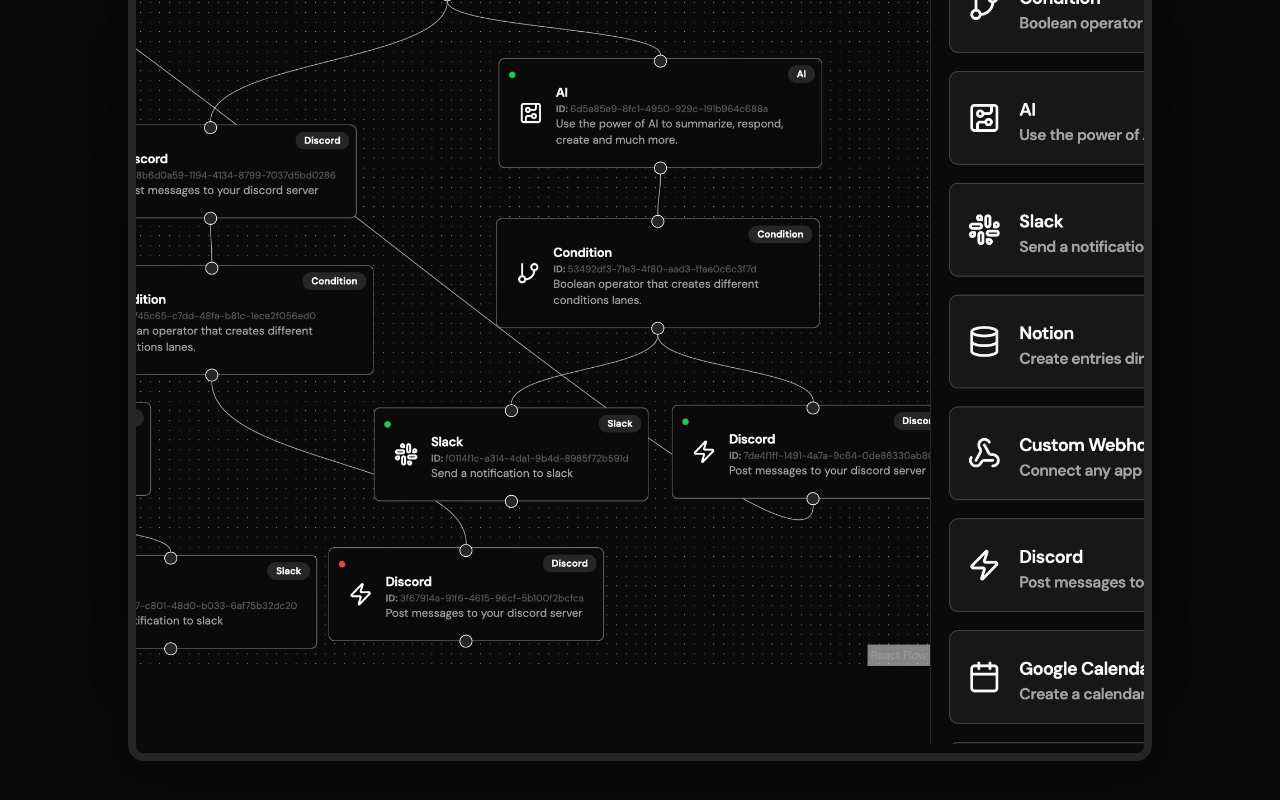
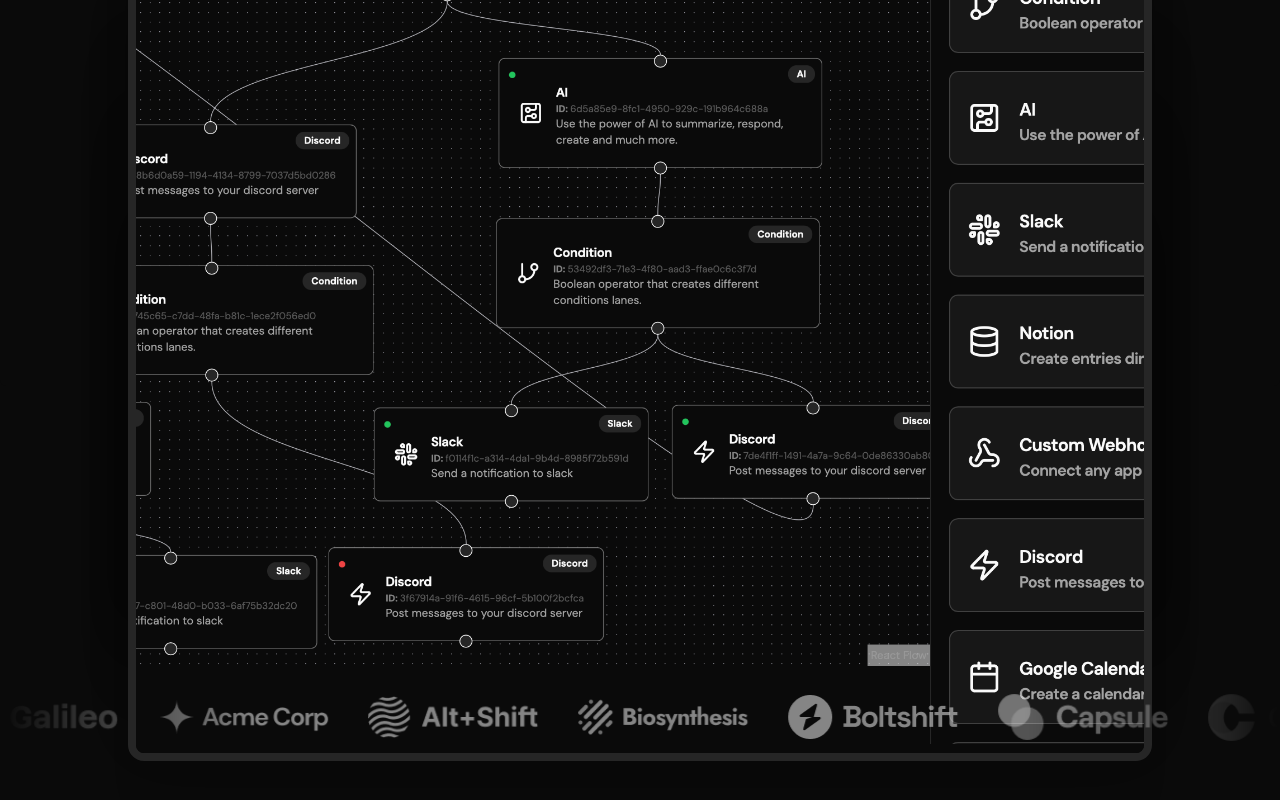
Before and after one commit to anishsoni29/SynchroSphere, a Next.js app: page / in a window 1280 px wide. Shown: the part 414-1214 px from the top of the page. Built offline with nearby package versions, Linux system fonts and the light colour scheme.

Commit message:
added infinite moving cards at the bottom

```diff
--- a/src/app/page.tsx
+++ b/src/app/page.tsx
@@ -2,6 +2,8 @@
 import Navbar from "@/components/global/navbar";
 import { ContainerScroll } from "@/components/global/container-scroll-animation";
 import { Button } from "@/components/ui/button";
+import { clients } from "@/lib/constant";
+import { InfiniteMovingCards } from "@/components/global/infinite-moving-cards";
 
 export default function Home() {
   return (
@@ -29,6 +31,12 @@
           ></ContainerScroll>
         </div>
       </section>
+      <InfiniteMovingCards
+        className="md:mt-[18rem] mt-[-100px]"
+        items={clients}
+        direction="right"
+        speed="slow"
+      />
     </main>
   );
 }
--- /dev/null
+++ b/src/components/global/infinite-moving-cards.tsx
@@ -0,0 +1,102 @@
+"use client";
+
+import { cn } from "@/lib/utils";
+import Image from "next/image";
+import React, { useEffect, useState } from "react";
+
+export const InfiniteMovingCards = ({
+  items,
+  direction = "left",
+  speed = "fast",
+  pauseOnHover = true,
+  className,
+}: {
+  items: {
+    href: string;
+  }[];
+  direction?: "left" | "right";
+  speed?: "fast" | "normal" | "slow";
+  pauseOnHover?: boolean;
+  className?: string;
+}) => {
+  const containerRef = React.useRef<HTMLDivElement>(null);
+  const scrollerRef = React.useRef<HTMLUListElement>(null);
+
+  useEffect(() => {
+    addAnimation();
+  }, []);
+
+  const [start, setStart] = useState(false);
+  function addAnimation() {
+    if (containerRef.current && scrollerRef.current) {
+      const scrollerContent = Array.from(scrollerRef.current.children);
+
+      scrollerContent.forEach((item) => {
+        const duplicatedItem = item.cloneNode(true);
+        if (scrollerRef.current) {
+          scrollerRef.current.appendChild(duplicatedItem);
+        }
+      });
+
+      getDirection();
+      getSpeed();
+      setStart(true);
+    }
+  }
+  const getDirection = () => {
+    if (containerRef.current) {
+      if (direction === "left") {
+        containerRef.current.style.setProperty(
+          "--animation-direction",
+          "forwards"
+        );
+      } else {
+        containerRef.current.style.setProperty(
+          "--animation-direction",
+          "reverse"
+        );
+      }
+    }
+  };
+  const getSpeed = () => {
+    if (containerRef.current) {
+      if (speed === "fast") {
+        containerRef.current.style.setProperty("--animation-duration", "20s");
+      } else if (speed === "normal") {
+        containerRef.current.style.setProperty("--animation-duration", "40s");
+      } else {
+        containerRef.current.style.setProperty("--animation-duration", "80s");
+      }
+    }
+  };
+  console.log(items);
+  return (
+    <div
+      ref={containerRef}
+      className={cn(
+        "scroller relative z-20  max-w-7xl overflow-hidden  [mask-image:linear-gradient(to_right,transparent,white_20%,white_80%,transparent)]",
+        className
+      )}
+    >
+      <ul
+        ref={scrollerRef}
+        className={cn(
+          " flex min-w-full shrink-0 gap-10 py-4 w-max flex-nowrap",
+          start && "animate-scroll ",
+          pauseOnHover && "hover:[animation-play-state:paused]"
+        )}
+      >
+        {items.map((item, idx) => (
+          <Image
+            width={170}
+            height={1}
+            src={item.href}
+            alt={item.href}
+            className=" relative rounded-2xl  object-contain opacity-50"
+            key={item.href}
+          />
+        ))}
+      </ul>
+    </div>
+  );
+};
--- /dev/null
+++ b/src/lib/constant.ts
@@ -0,0 +1,5 @@
+//importing all the images in the public folder via this function
+
+export const clients = [...new Array(10)].map((clients, index) => ({
+  href: `/${index + 1}.png`,
+}));
```
